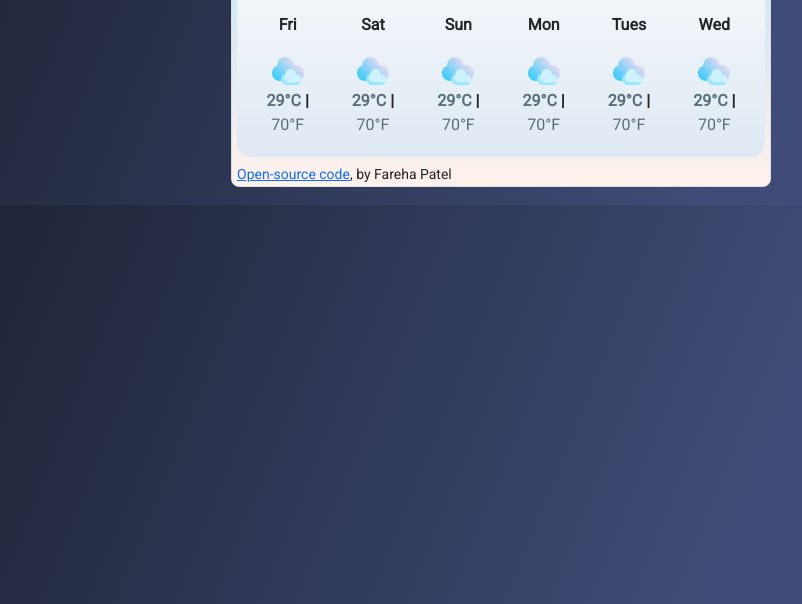
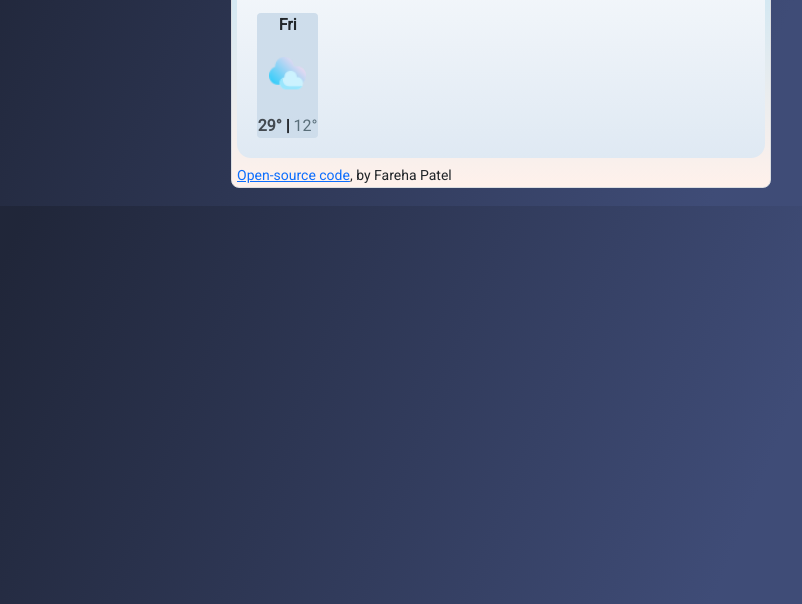
Before and after one commit to Fareha13/My-First-Weather-App, a plain HTML site: page index.html in a window 1280 px wide. Shown: the part 196-800 px from the top of the page, without its empty margins (139-941 px from the left). Drawn offline with nearby package versions, Linux system fonts and the light colour scheme; no server answers; a web font is replaced by a local one.

Commit message:
Updated the forecast html and css

```diff
--- a/WeatherApp/src/style.css
+++ b/WeatherApp/src/style.css
@@ -159,7 +159,6 @@ img {
   float: left !important;
 }
 
-
 .temperature {
   display: inline-block;
   padding: 15px;
@@ -211,14 +210,22 @@ img {
   font-weight: 600;
 }
 
-.weekday-temp-celsius {
+.forecast-day-selector {
+  border-radius: 4px;
+  background-color: #ceddeb;
+}
+
+.weather-forecast-temperatures-max {
+  opacity: 0.8;
+}
+
+.weather-forecast-temperatures-min {
   color: #596e79;
   font-weight: 400;
 }
 
-.weekday-temp-fahrenheit {
-  color: #596e79;
-  font-weight: 400;
+.weather-forecast-temperatures {
+  margin-top: 20px;
 }
 
 .text {
--- a/index.html
+++ b/index.html
@@ -65,98 +65,23 @@
   <div class="container-text-center">
   <div class="weekday-forecast" id="forecast">
     <div class="row">
-      <div class="col">
-        <div class="Weekday">Fri</div>
+      <div class="col-2">
+        <div class="forecast-day-selector">
+        <div class="Weather-forecast-date">Fri</div>
         <div class="weekday-weather-emoji">
-        <img src="WeatherApp/Images/2cloud32px.png" alt="cloudy">
+        <img src="WeatherApp/Images/2cloud32px.png" alt="cloudy" width="42"/>
         </div>
-        <div class="weekday-weather">
-          <span class="weekday-temp-celsius">
-            <strong>29°C</strong>
-          </span>
+        <div class="weather-forecast-temperatures">
+          <span class="weather-forecast-temperatures-max"> 29°</span>
            |
-          <span class="weekday-temp-fahrenheit">70°F</span>
+          <span class="weather-forecast-temperatures-min"> 12°</span>
         </div>
         </div>
-
-          <div class="col">
-          <div class="weekday">Sat</div>
-            <div class="weekday-weather-emoji">
-        <img src="WeatherApp/Images/2cloud32px.png" alt="cloudy">
         </div>
-        <div class="weekday-weather">
-          <span class="weekday-temp-celsius">
-            <strong>29°C</strong>
-          </span>
-           |
-          <span class="weekday-temp-fahrenheit">70°F</span>
-        </div>
-        </div>
-
-        <div class="col">
-          <div class="weekday">Sun</div>
-            <div class="weekday-weather-emoji">
-        <img src="WeatherApp/Images/2cloud32px.png" alt="cloudy">
-        </div>
-        <div class="weekday-weather">
-          <span class="weekday-temp-celsius">
-            <strong>29°C</strong>
-          </span>
-           |
-          <span class="weekday-temp-fahrenheit">70°F</span>
-        </div>
-        </div>
-
-        <div class="col">
-          <div class="weekday">Mon</div>
-            <div class="weekday-weather-emoji">
-        <img src="WeatherApp/Images/2cloud32px.png" alt="cloudy">
-        </div>
-        <div class="weekday-weather">
-          <span class="weekday-temp-celsius">
-            <strong>29°C</strong>
-          </span>
-           |
-          <span class="weekday-temp-fahrenheit">70°F</span>
-        </div>
-        </div>
-
-        <div class="col">
-          <div class="weekday">Tues</div>
-            <div class="weekday-weather-emoji">
-        <img src="WeatherApp/Images/2cloud32px.png" alt="cloudy">
-        </div>
-        <div class="weekday-weather">
-          <span class="weekday-temp-celsius">
-            <strong>29°C</strong>
-          </span>
-           |
-          <span class="weekday-temp-fahrenheit">70°F</span>
-        </div>
-        </div>
-
-        <div class="col">
-          <div class="weekday">Wed</div>
-            <div class="weekday-weather-emoji">
-        <img src="WeatherApp/Images/2cloud32px.png" alt="cloudy">
-        </div>
-        <div class="weekday-weather">
-          <span class="weekday-temp-celsius">
-            <strong>29°C</strong>
-          </span>
-           |
-          <span class="weekday-temp-fahrenheit">70°F</span>
-        </div>
-        </div>
-
       </div>
     </div>
   </div>
-
 </div>
-
-
-
 </div>
 <p class="text">
   <small>
```
